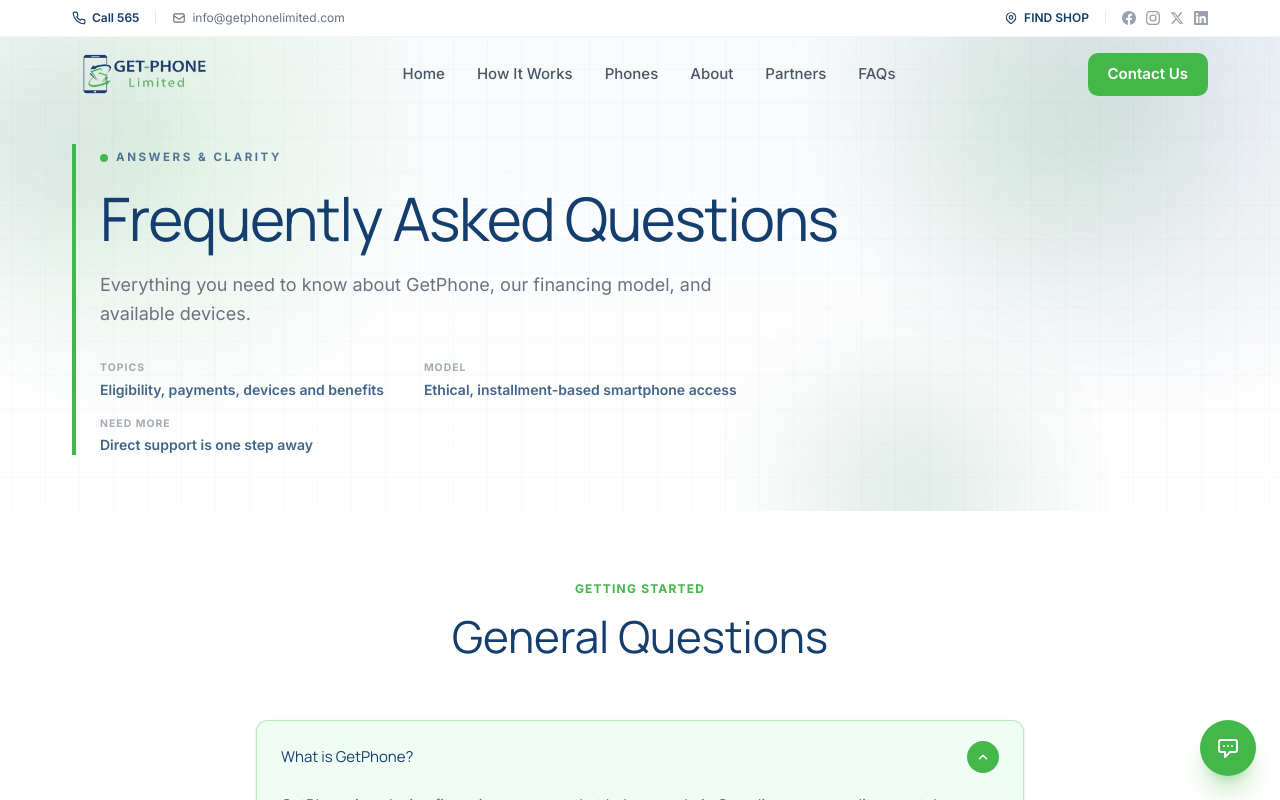
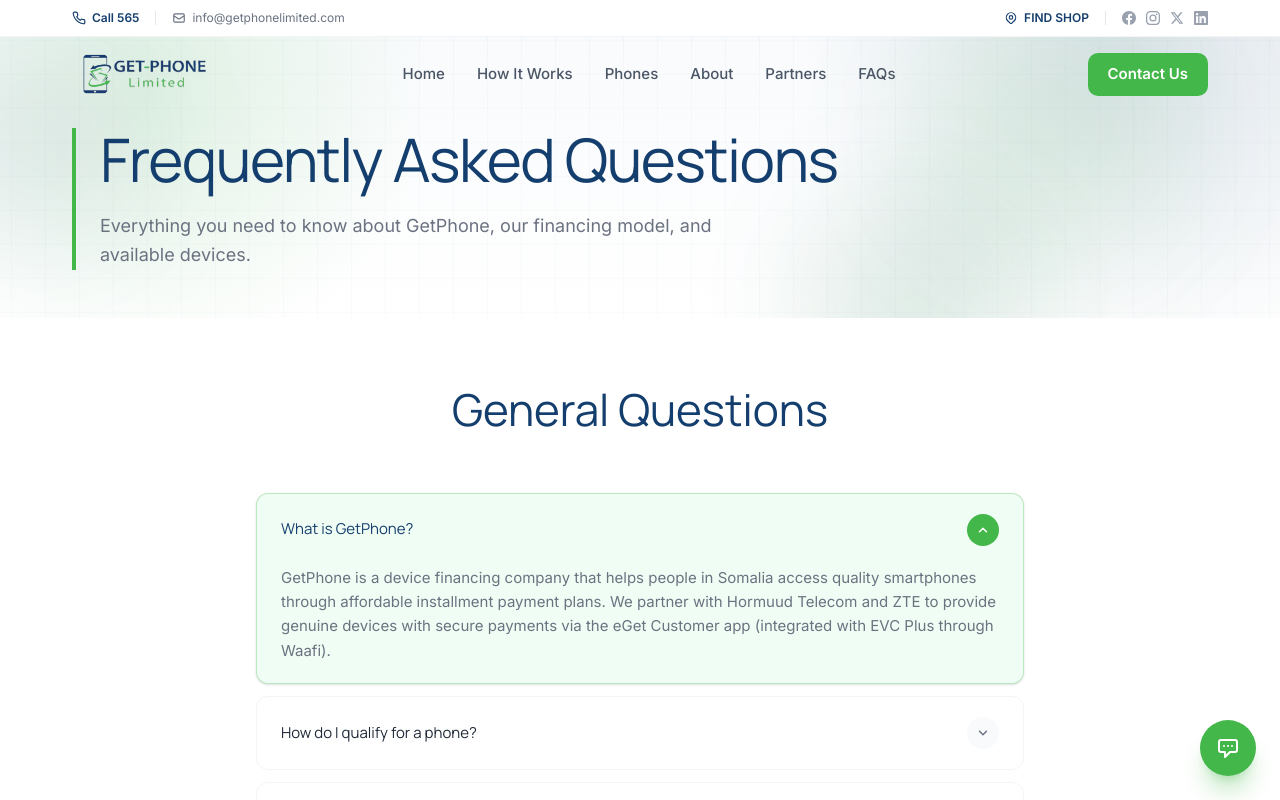
Before and after one commit to SamWachira/getphone-website, a Next.js app: page /faq in a window 1280 px wide. Shown: the top 800 px of the page. Built offline with nearby package versions, Linux system fonts and the light colour scheme.

Commit message:
Design: Remove eyebrows and extra labels for a cleaner, minimalist aesthetic

```diff
--- a/src/app/page.tsx
+++ b/src/app/page.tsx
@@ -181,12 +181,8 @@ export default function Home() {
           }}
         />
 
-        <div className="section-container px-5 lg:px-8 pt-40 pb-16 md:pt-44 md:pb-20 lg:pt-48 lg:pb-24 relative z-10">
+        <div className="section-container px-5 lg:px-8 pt-32 pb-12 md:pt-36 md:pb-16 lg:pt-40 lg:pb-20 relative z-10">
           <div className="max-w-lg lg:max-w-xl">
-            <div className="inline-flex items-center gap-2 px-3.5 py-1.5 rounded-full bg-white/10 border border-white/10 text-accent text-sm font-semibold mb-5 backdrop-blur-sm">
-              <span className="w-2 h-2 rounded-full bg-accent animate-pulse" />
-              Tartiib tartiib ubixi
-            </div>
 
             <h1 className="font-heading font-800 text-[2rem] md:text-[2.5rem] lg:text-[3rem] leading-[1.1] text-white mb-4 tracking-tight">
               Own a Smartphone
--- a/src/components/PageHero.tsx
+++ b/src/components/PageHero.tsx
@@ -14,18 +14,11 @@ export default function PageHero({
   details,
 }: PageHeroProps) {
   return (
-    <section className="relative overflow-hidden bg-background-alt pt-28 pb-10 md:pt-32 md:pb-12 lg:pt-36 lg:pb-14">
+    <section className="relative overflow-hidden bg-background-alt pt-24 pb-8 md:pt-28 md:pb-10 lg:pt-32 lg:pb-12">
       <HeroBackdrop />
 
       <div className="section-container relative z-10 px-5 lg:px-8">
         <div className="max-w-3xl border-l-4 border-accent pl-5 sm:pl-6">
-          <div className="mb-5 inline-flex items-center gap-2">
-            <span className="h-2 w-2 rounded-full bg-accent" />
-            <span className="text-[0.72rem] font-bold uppercase tracking-[0.22em] text-primary/70">
-              {eyebrow}
-            </span>
-          </div>
-
           <h1 className="font-heading text-4xl font-800 leading-[1.05] tracking-tight text-primary sm:text-5xl lg:text-[3.75rem]">
             {title}
           </h1>
@@ -35,21 +28,6 @@ export default function PageHero({
               {description}
             </p>
           )}
-
-          {details && details.length > 0 && (
-            <div className="mt-8 flex flex-wrap gap-x-10 gap-y-4">
-              {details.map((detail, index) => (
-                <div key={index} className="flex flex-col">
-                  <span className="text-[0.65rem] font-bold uppercase tracking-widest text-muted/60 mb-1">
-                    {detail.label}
-                  </span>
-                  <span className="text-sm font-semibold text-primary/80">
-                    {detail.value}
-                  </span>
-                </div>
-              ))}
-            </div>
-          )}
         </div>
       </div>
     </section>
--- a/src/components/SectionHeading.tsx
+++ b/src/components/SectionHeading.tsx
@@ -15,13 +15,6 @@ export default function SectionHeading({
 }: SectionHeadingProps) {
   return (
     <div className={`mb-12 md:mb-14 ${centered ? 'text-center' : ''}`}>
-      {label && (
-        <span className={`inline-block text-xs font-bold uppercase tracking-widest mb-3 ${
-          light ? 'text-accent' : 'text-accent'
-        }`}>
-          {label}
-        </span>
-      )}
       <h2 className={`font-heading font-800 text-3xl md:text-4xl lg:text-[2.75rem] leading-tight ${
         light ? 'text-white' : 'text-primary'
       }`}>
```
